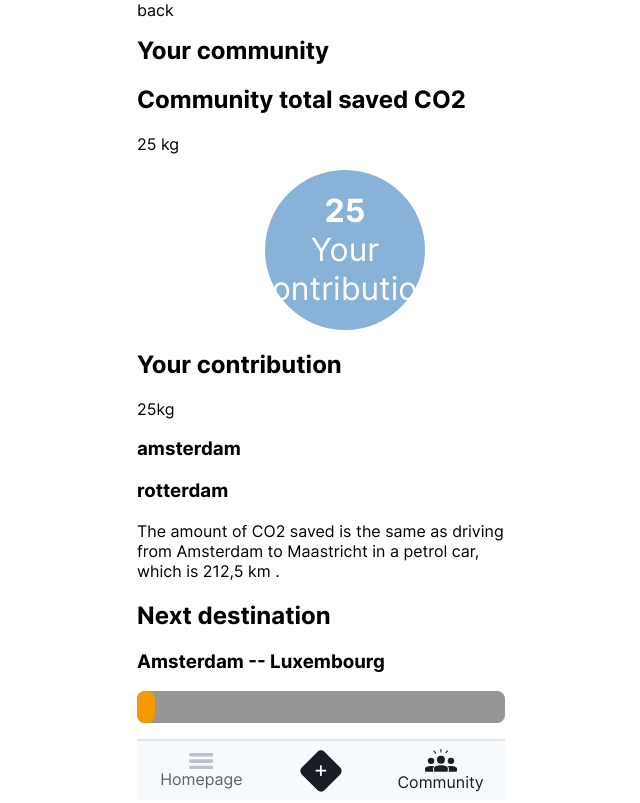
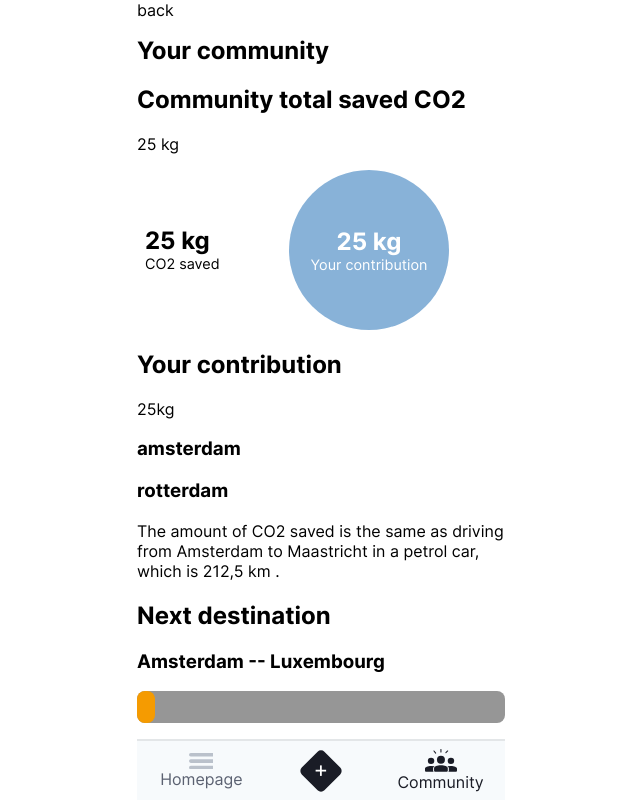
Before and after one commit to joanpadolina/co2-next-dashboard, a Next.js app: page /community in a window 1280 px wide. Shown: the whole page, without its empty margins (319-959 px from the left). Built offline with nearby package versions, Linux system fonts and the light colour scheme; no server answers.

Commit message:
Bubble comparison animation added

```diff
--- a/components/bubble-comparison/bubble-comparison.js
+++ b/components/bubble-comparison/bubble-comparison.js
@@ -5,7 +5,7 @@ export default function BubbleComparison() {
   const store = useSelector((state) => state.store);
   const { community, total } = store;
   const [contribution, setContribution] = useState(1);
-  const [contribution1, setContribution1] = useState(1);
+  const [communityContribution, setCommunityContribution] = useState(1);
 
   useEffect(() => {
     const totalOfUsers = community.users.reduce(
@@ -20,38 +20,76 @@ export default function BubbleComparison() {
 
     const progressScale = (1 * data.yours) / data.total;
     setContribution(progressScale);
+
     if (total >= totalOfUsers) {
       console.log((1 * totalOfUsers) / total);
       const progressCommunity = (1 * totalOfUsers) / total;
-      setContribution1(progressCommunity);
+      setCommunityContribution(progressCommunity);
       setContribution(1);
-    } else setContribution1(1);
-  }, [contribution, community, total, contribution1, setContribution1]);
+    } else setCommunityContribution(1);
+  }, [
+    contribution,
+    community,
+    total,
+    communityContribution,
+    setCommunityContribution,
+  ]);
 
   return (
     <article className="bubble-comparison">
+      <div className="bubble-comparison__bubbles">
         <div
           className="bubble-comparison__circle bubble-comparison__community"
-        style={{ transform: `scale(${contribution1})` }}
+          style={{ transform: `scale(${communityContribution})` }}
         >
-        <span className="font--medium bubble-comparison__carbon">
+          <p
+            className={`${
+              communityContribution < 0.6 ? 'bubble-comparison--remove' : ''
+            } bubble-comparison__body--inside`}
+          >
+            <span className="bubble-comparison__carbon">
               {community.total} kg
             </span>
             <span className="bubble-comparison__subtitle">CO2 saved</span>
+          </p>
         </div>
-      <div className="bubble-comparion__user">
         <div
           className="bubble-comparison__circle bubble-comparison__contribution"
           style={{ transform: `scale(${contribution})` }}
         >
-          <span className="font--medium bubble-comparison__carbon">
-            {total}
+          <p
+            className={`${
+              contribution < 0.6 ? 'bubble-comparison--remove' : ''
+            } bubble-comparison__body--inside bubble-comparison__body--right`}
+          >
+            <span className="bubble-comparison__carbon">
+              {total} kg
             </span>
-          <span className="font--medium bubble-comparison__subtitle">
+            <span className="bubble-comparison__subtitle">
               Your contribution
             </span>
+          </p>
         </div>
       </div>
+
+      <p
+        className={`${
+          communityContribution > 0.6 ? 'bubble-comparison--remove' : ''
+        } bubble-comparison__body`}
+      >
+        <span className="bubble-comparison__carbon">
+          {community.total} kg
+        </span>
+        <span className="bubble-comparison__subtitle">CO2 saved</span>
+      </p>
+      <p
+        className={`${
+          contribution >= 0.6 ? 'bubble-comparison--remove' : ''
+        } bubble-comparison__body bubble-comparison__body--right`}
+      >
+        <span className="bubble-comparison__carbon">{total} kg</span>
+        <span className="bubble-comparison__subtitle">Your contribution</span>
+      </p>
     </article>
   );
 }
--- a/styles/base.css
+++ b/styles/base.css
@@ -19,6 +19,7 @@
 
     --font--small: .9rem;
     --font--default: 1rem;
+    --font--ml: 1.5rem;
     --font--medium: 2rem;
     --font--big: 3rem;
 
--- a/styles/components/bubble-comparison.css
+++ b/styles/components/bubble-comparison.css
@@ -3,35 +3,64 @@
     position: relative;
 }
 
+.bubble-comparison__bubbles {
+    display: flex;
+    justify-content: center;
+    align-items: center;
+}
+
 .bubble-comparison__circle {
-    display: flex;
-    flex-direction: column;
+    display: grid;
+    place-items: center;
+    position: relative;
     width: 10rem;
     height: 10rem;
     background: #7F8595;
-    justify-content: center;
-    align-items: center;
-    position: relative;
     color: var(--c-white);
     border-radius: 10rem;
+    transition: transform 300ms ease;
+    transition-delay: 400ms;
+}
+
+.bubble-comparison__body {
+    display: flex;
+    padding: .5rem;
+    flex-direction: column;
+    position: absolute;
+    top: 2rem;
+}
+
+.bubble-comparison__body--right {
+    right: 0;
+}
+
+.bubble-comparison__community {
+    left: 2rem;
     position: relative;
-    margin: auto;
-    left: -2rem;
 }
 
 .bubble-comparison__contribution {
-    position: absolute;
     background-color: var(--c-blue);
-    left: 8rem;
+    right: 2rem;
     text-align: center;
     top: 0;
 }
 
 .bubble-comparison__carbon {
-    color: var(--c-white);
     font-weight: bolder;
+    font-size: var(--font--ml);
 }
 
 .bubble-comparison__subtitle {
     font-size: var(--font--small);
 }
+
+
+.bubble-comparison__body--inside {
+    display: flex;
+    flex-direction: column;
+}
+
+.bubble-comparison--remove {
+    display: none;
+}
```
Lines whose indentation alone changed are shown as unchanged.
